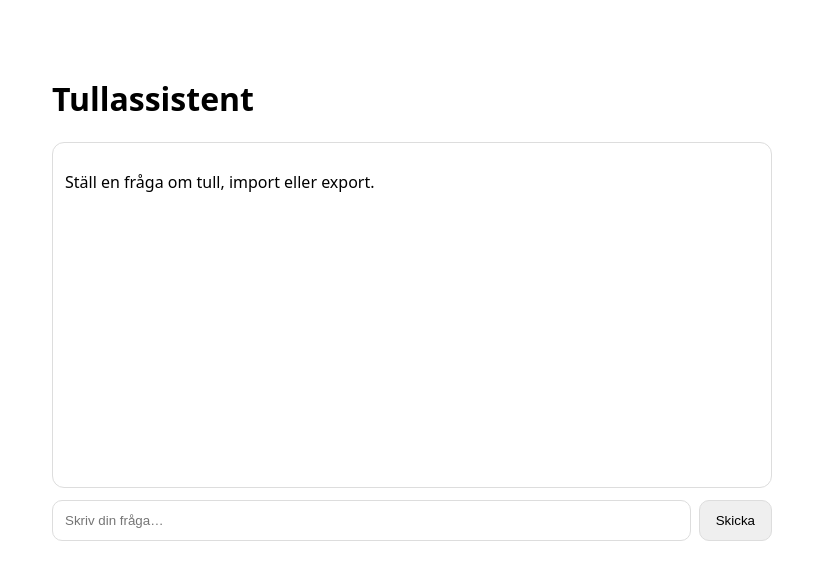
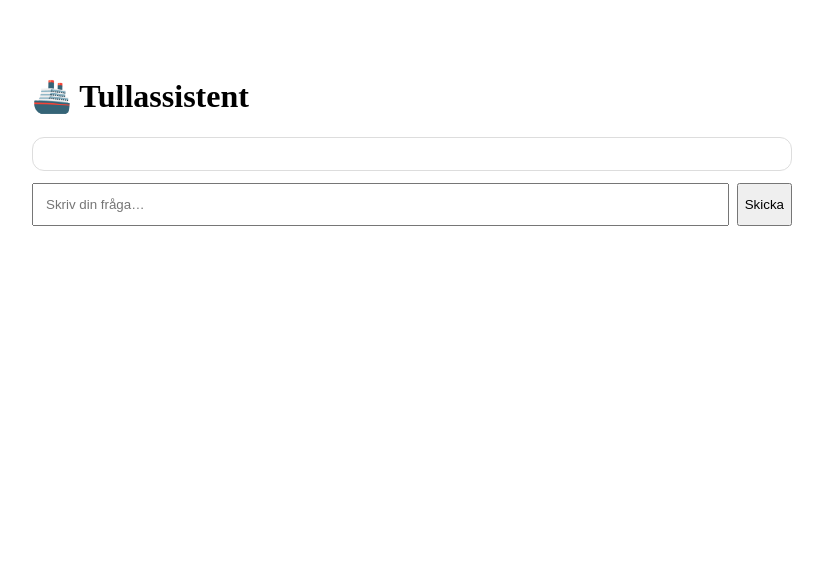
Before and after one commit to Reddzaa/Tullassistent, a Next.js app: page / in a window 1280 px wide. Shown: the top 580 px of the page, without its empty margins (228-1051 px from the left). Built offline with nearby package versions, Linux system fonts and the light colour scheme.

Commit message:
Update page.js

```diff
--- a/app/page.js
+++ b/app/page.js
@@ -1,18 +1,23 @@
 "use client";
 
-import { useState } from "react";
+import { useEffect, useRef, useState } from "react";
 
 export default function Home() {
   const [message, setMessage] = useState("");
   const [log, setLog] = useState([]);
   const [loading, setLoading] = useState(false);
+  const bottomRef = useRef(null);
+
+  useEffect(() => {
+    bottomRef.current?.scrollIntoView({ behavior: "smooth" });
+  }, [log]);
 
   async function send() {
+    if (!message.trim() || loading) return;
+
     const text = message.trim();
-    if (!text || loading) return;
-
+    setMessage("");
     setLog((l) => [...l, { role: "user", text }]);
-    setMessage("");
     setLoading(true);
 
     try {
@@ -21,33 +26,44 @@ export default function Home() {
         headers: { "Content-Type": "application/json" },
         body: JSON.stringify({ message: text })
       });
+
       const data = await r.json();
-
-      if (!r.ok) throw new Error(data?.error || "Något gick fel");
+      if (!r.ok) throw new Error(data.error);
 
       setLog((l) => [...l, { role: "assistant", text: data.reply }]);
     } catch (e) {
-      setLog((l) => [...l, { role: "assistant", text: `Fel: ${e.message}` }]);
+      setLog((l) => [
+        ...l,
+        { role: "assistant", text: "⚠️ Något gick fel." }
+      ]);
     } finally {
       setLoading(false);
     }
   }
 
   return (
-    <main style={{ maxWidth: 720, margin: "40px auto", padding: 16, fontFamily: "system-ui" }}>
-      <h1>Tullassistent</h1>
+    <main style={{ maxWidth: 760, margin: "40px auto", padding: 16 }}>
+      <h1>🚢 Tullassistent</h1>
 
-      <div style={{ border: "1px solid #ddd", borderRadius: 12, padding: 12, minHeight: 320 }}>
-        {log.length === 0 ? (
-          <p>Ställ en fråga om tull, import eller export.</p>
-        ) : (
-          log.map((m, i) => (
-            <div key={i} style={{ margin: "12px 0" }}>
-              <div style={{ fontWeight: 700 }}>{m.role === "user" ? "Du" : "Assistent"}</div>
-              <div style={{ whiteSpace: "pre-wrap" }}>{m.text}</div>
-            </div>
-          ))
-        )}
+      <div style={{ border: "1px solid #ddd", borderRadius: 12, padding: 16 }}>
+        {log.map((m, i) => (
+          <div
+            key={i}
+            style={{
+              maxWidth: "80%",
+              margin: "12px 0",
+              marginLeft: m.role === "user" ? "auto" : 0,
+              padding: 12,
+              borderRadius: 12,
+              background: m.role === "user" ? "#0070f3" : "#f2f2f2",
+              color: m.role === "user" ? "white" : "black"
+            }}
+          >
+            {m.text}
+          </div>
+        ))}
+        {loading && <div>✍️ Assistenten skriver…</div>}
+        <div ref={bottomRef} />
       </div>
 
       <div style={{ display: "flex", gap: 8, marginTop: 12 }}>
@@ -55,17 +71,11 @@ export default function Home() {
           value={message}
           onChange={(e) => setMessage(e.target.value)}
           placeholder="Skriv din fråga…"
-          style={{ flex: 1, padding: 12, borderRadius: 10, border: "1px solid #ddd" }}
-          onKeyDown={(e) => {
-            if (e.key === "Enter") send();
-          }}
+          onKeyDown={(e) => e.key === "Enter" && send()}
+          style={{ flex: 1, padding: 12 }}
         />
-        <button
-          onClick={send}
-          disabled={loading}
-          style={{ padding: "12px 16px", borderRadius: 10, border: "1px solid #ddd" }}
-        >
-          {loading ? "Skickar…" : "Skicka"}
+        <button onClick={send} disabled={loading}>
+          Skicka
         </button>
       </div>
     </main>
```
